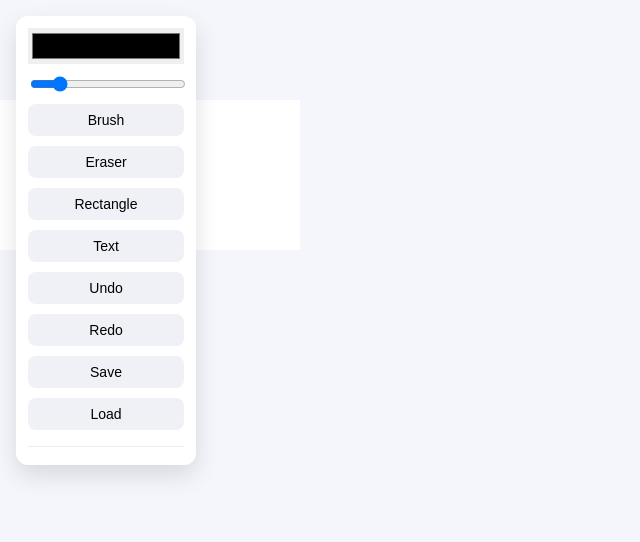
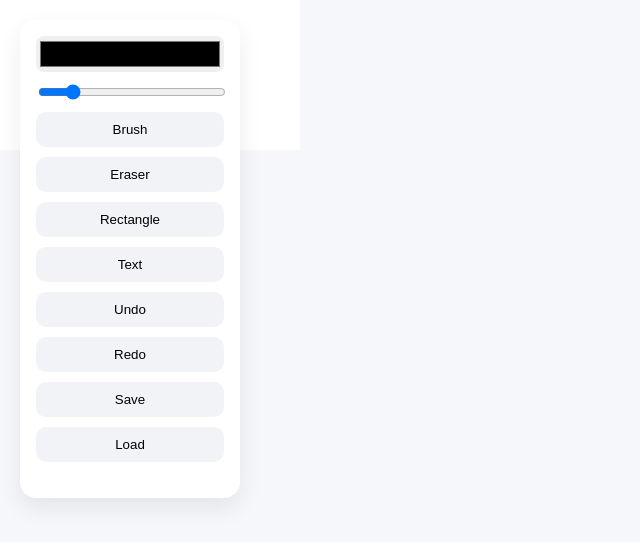
Before and after one commit to zoniiscoding/collaborative-canvas-flamapp, a website with bundled scripts: page client/index.html in a window 1280 px wide. Shown: the whole page, without its empty margins (0-640 px from the left). Built offline with nearby package versions, Linux system fonts and the light colour scheme; files whose address does not match are found by name.

Commit message:
updated ui

```diff
--- a/client/style.css
+++ b/client/style.css
@@ -4,80 +4,90 @@
 
 body {
   margin: 0;
+  font-family: "Inter", system-ui, -apple-system, sans-serif;
+  background: #f6f7fb;
   overflow: hidden;
-  font-family: system-ui, -apple-system, BlinkMacSystemFont, sans-serif;
-  background: #f4f6fb;
 }
 
-/* ===== Toolbar ===== */
+/* Canvas */
+canvas {
+  position: absolute;
+  top: 0;
+  left: 0;
+  background: white;
+}
+
+/* Toolbar */
 #toolbar {
   position: fixed;
-  top: 16px;
-  left: 16px;
+  top: 20px;
+  left: 20px;
+  width: 220px;
   background: white;
-  padding: 12px;
-  border-radius: 12px;
-  box-shadow: 0 10px 25px rgba(0, 0, 0, 0.12);
-  z-index: 1000;
+  border-radius: 16px;
+  padding: 16px;
+  box-shadow: 0 10px 25px rgba(0,0,0,0.08);
   display: flex;
   flex-direction: column;
   gap: 10px;
-  min-width: 180px;
+  z-index: 1000;
 }
 
-/* Tool row */
-#toolbar > * {
+/* Logo */
+.logo {
+  margin: 0 0 10px 0;
+  font-weight: 700;
+  text-align: center;
+  color: #4f6ef7;
+}
+
+/* Inputs */
+#toolbar input[type="color"] {
+  width: 100%;
+  height: 36px;
+  border: none;
+  border-radius: 8px;
+  cursor: pointer;
+}
+
+#toolbar input[type="range"] {
   width: 100%;
 }
 
-/* Inputs */
-input[type="color"] {
-  height: 36px;
+/* Buttons */
+#toolbar button {
   border: none;
+  padding: 10px;
+  border-radius: 10px;
+  background: #f1f3f7;
   cursor: pointer;
+  font-weight: 500;
+  transition: 0.2s;
 }
 
-input[type="range"] {
-  cursor: pointer;
+#toolbar button:hover {
+  background: #e4e7ee;
 }
 
-/* Buttons */
-button {
-  padding: 8px 10px;
-  border-radius: 8px;
-  border: none;
-  background: #f0f1f6;
-  font-size: 14px;
-  cursor: pointer;
-  transition: all 0.2s ease;
+#toolbar button:active {
+  transform: scale(0.97);
 }
 
-button:hover {
-  background: #e2e4ee;
+#toolbar button.active {
+  background: #4f6ef7;
+  color: white;
 }
 
-button:active {
-  transform: scale(0.96);
-}
-
-/* Active tool */
-button.active {
-  background: #4f6ef7;
-  color: white;
-  font-weight: 600;
-}
-
-/* Users panel */
+/* Users */
 #users {
-  margin-top: 6px;
-  padding-top: 6px;
-  border-top: 1px solid #eee;
-  font-size: 13px;
+  margin-top: 10px;
+  font-size: 14px;
 }
 
 .user {
   display: flex;
   align-items: center;
+  gap: 8px;
   margin-top: 6px;
 }
 
@@ -85,24 +95,15 @@ button.active {
   width: 10px;
   height: 10px;
   border-radius: 50%;
-  margin-right: 6px;
 }
 
-/* Canvas */
-canvas {
-  margin-top: 100px;
-  display: block;
-  background: white;
-}
-
-/* Cursor dots */
+/* Cursors */
 .cursor {
-  position: absolute;
   width: 10px;
   height: 10px;
   border-radius: 50%;
+  position: absolute;
   pointer-events: none;
   opacity: 0.8;
-  box-shadow: 0 0 6px rgba(0,0,0,0.2);
   transform: translate(-50%, -50%);
 }
```
